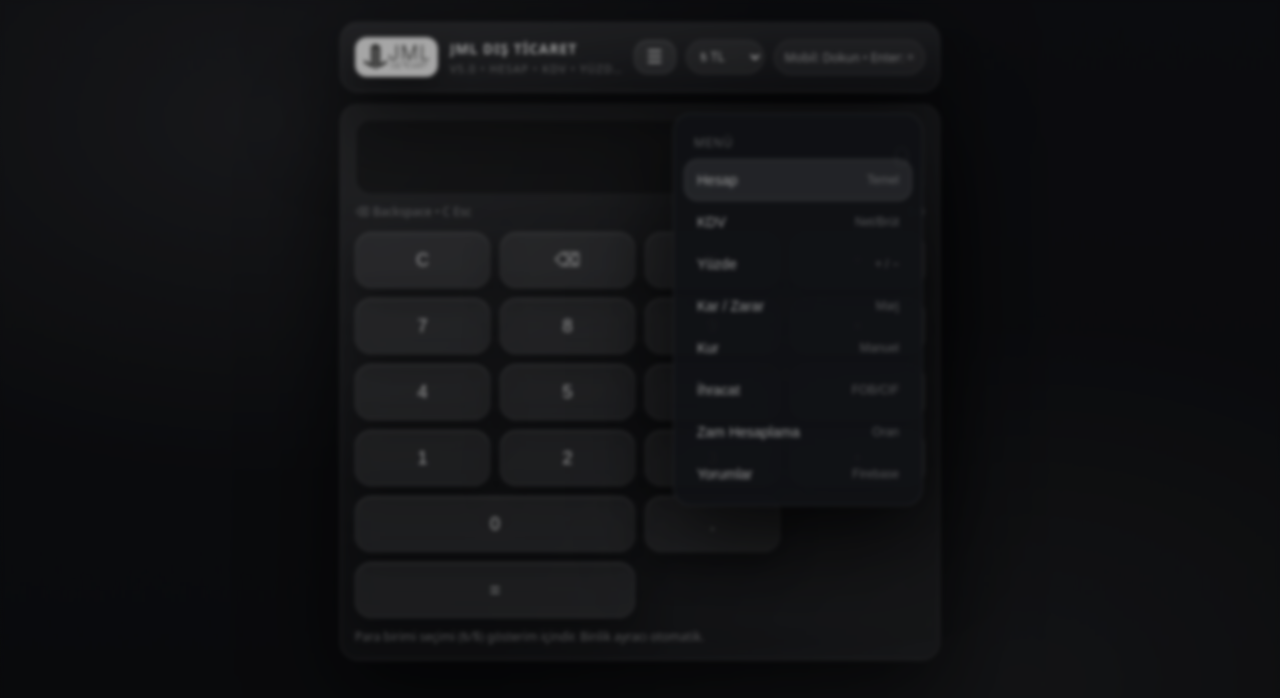
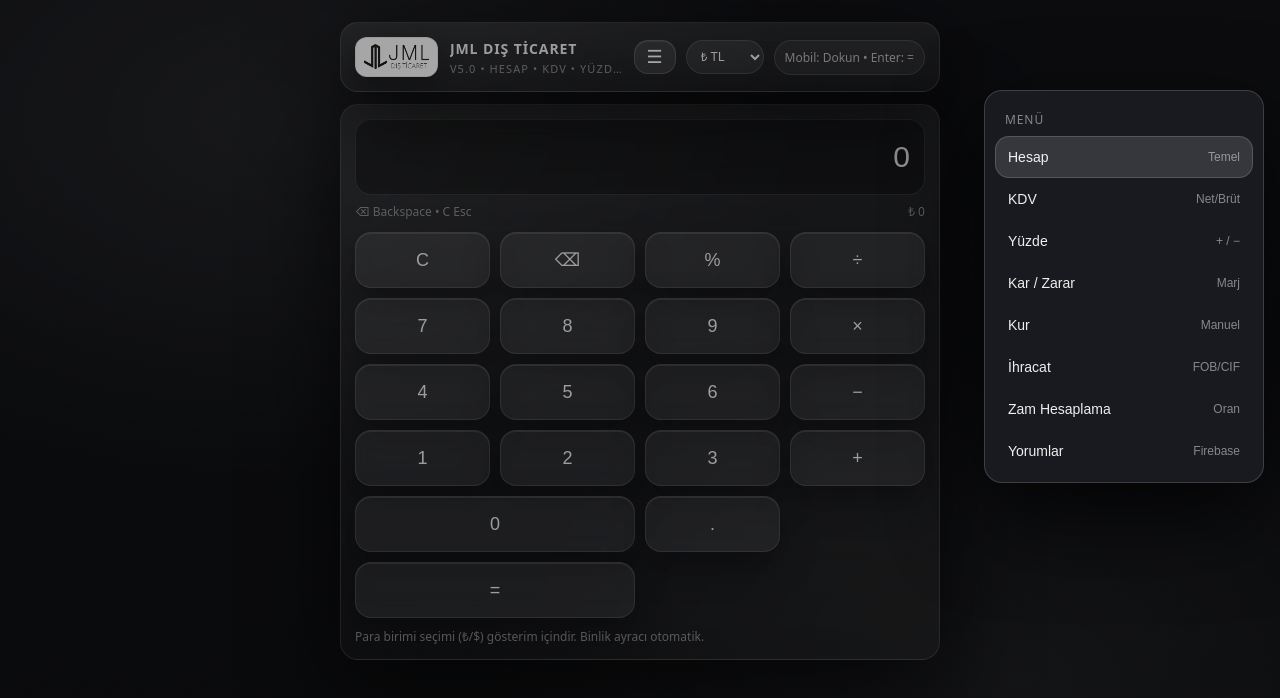
Before and after one commit to alikural0/jml-hesap, a plain HTML site: page index.html in a window 1280 px wide. Both pictures are taken after a click on the button "Menü". Drawn offline with Linux system fonts and the light colour scheme; no server answers.

Commit message:
index.html

```diff
--- a/index.html
+++ b/index.html
@@ -14,8 +14,6 @@
     :root{
       --bg:#111216;
       --bg2:#0e0f12;
-      --card:rgba(255,255,255,.075);
-      --card2:rgba(255,255,255,.04);
       --stroke:rgba(255,255,255,.16);
       --stroke2:rgba(255,255,255,.12);
       --text:rgba(255,255,255,.93);
@@ -51,13 +49,13 @@
 
     .topbar{
       position:relative;
+      z-index:10;
       display:flex; align-items:center; justify-content:space-between; gap:10px;
       padding:14px;
       border-radius:var(--r);
       background:linear-gradient(180deg, rgba(255,255,255,.10), rgba(255,255,255,.04));
       border:1px solid var(--stroke2);
       box-shadow:var(--shadow);
-      z-index: 120;
       backdrop-filter: blur(16px);
       -webkit-backdrop-filter: blur(16px);
     }
@@ -119,63 +117,6 @@
       white-space:nowrap;
       user-select:none;
     }
-
-    .menuBackdrop{
-      display:none;
-      position:fixed; inset:0;
-      background:rgba(0,0,0,.35);
-      backdrop-filter: blur(2px);
-      z-index:110;
-    }
-    .menuBackdrop.open{display:block}
-
-    .menu{
-      position:fixed;
-      top:90px;
-      right:16px;
-      width:250px;
-      padding:10px;
-      border-radius:18px;
-      background:rgba(26,28,33,.96);
-      border:1px solid var(--stroke2);
-      box-shadow:0 34px 90px rgba(0,0,0,.75);
-      backdrop-filter: blur(16px);
-      -webkit-backdrop-filter: blur(16px);
-      display:none;
-      z-index:130;
-    }
-    .menu.open{display:block}
-    .menu .mTitle{
-      padding:10px 10px 8px;
-      font-size:12px;
-      color:var(--muted2);
-      letter-spacing:.9px;
-      text-transform:uppercase;
-    }
-    .menu button{
-      width:100%;
-      padding:12px 12px;
-      border-radius:14px;
-      border:1px solid transparent;
-      background:transparent;
-      color:var(--text);
-      text-align:left;
-      font-size:14px;
-      cursor:pointer;
-      display:flex;
-      align-items:center;
-      justify-content:space-between;
-      gap:10px;
-    }
-    .menu button:hover{
-      background:rgba(255,255,255,.09);
-      border-color:rgba(255,255,255,.10);
-    }
-    .menu button.active{
-      background:rgba(255,255,255,.13);
-      border-color:rgba(255,255,255,.16);
-    }
-    .menu small{color:var(--muted2); font-size:12px}
 
     .card{
       border-radius:var(--r);
@@ -284,19 +225,75 @@
     .listItem{border-bottom:1px solid rgba(255,255,255,.08); padding:10px 0}
     .listItem:last-child{border-bottom:none}
 
+    /* ✅ MENÜ + BACKDROP (Kesin çözüm) */
+    .menuBackdrop{
+      display:none;
+      position:fixed;
+      inset:0;
+      background:rgba(0,0,0,.35);
+      z-index:9998;
+    }
+    .menuBackdrop.open{display:block}
+
+    .menu{
+      display:none;
+      position:fixed;
+      top:90px;
+      right:16px;
+      width:min(280px,92vw);
+      padding:10px;
+      border-radius:18px;
+      background:rgba(26,28,33,.96);
+      border:1px solid rgba(255,255,255,.16);
+      box-shadow:0 34px 90px rgba(0,0,0,.75);
+      backdrop-filter: blur(16px);
+      -webkit-backdrop-filter: blur(16px);
+      z-index:9999;
+    }
+    .menu.open{display:block}
+    .menu .mTitle{
+      padding:10px 10px 8px;
+      font-size:12px;
+      color:var(--muted2);
+      letter-spacing:.9px;
+      text-transform:uppercase;
+    }
+    .menu button{
+      width:100%;
+      padding:12px 12px;
+      border-radius:14px;
+      border:1px solid transparent;
+      background:transparent;
+      color:var(--text);
+      text-align:left;
+      font-size:14px;
+      cursor:pointer;
+      display:flex;
+      align-items:center;
+      justify-content:space-between;
+      gap:10px;
+    }
+    .menu button:hover{
+      background:rgba(255,255,255,.09);
+      border-color:rgba(255,255,255,.10);
+    }
+    .menu button.active{
+      background:rgba(255,255,255,.13);
+      border-color:rgba(255,255,255,.16);
+    }
+    .menu small{color:var(--muted2); font-size:12px}
+
     @media (max-width:420px){
       .brand img{height:36px}
       .chip{display:none}
       .screen{font-size:26px; height:72px}
       button.key{height:54px}
-      .menu{right:10px; width:min(92vw, 280px)}
+      .menu{right:10px}
     }
   </style>
 </head>
 
 <body>
-  <div class="menuBackdrop" id="menuBackdrop"></div>
-
   <div class="wrap">
     <div class="topbar">
       <div class="brand">
@@ -314,19 +311,6 @@
           <option value="USD">$ USD</option>
         </select>
         <div class="chip">Mobil: Dokun • Enter: =</div>
-      </div>
-
-      <!-- Menü -->
-      <div class="menu" id="menu">
-        <div class="mTitle">Menü</div>
-        <button data-tab="calc" class="active">Hesap <small>Temel</small></button>
-        <button data-tab="kdv">KDV <small>Net/Brüt</small></button>
-        <button data-tab="pct">Yüzde <small>+ / −</small></button>
-        <button data-tab="profit">Kar / Zarar <small>Marj</small></button>
-        <button data-tab="fx">Kur <small>Manuel</small></button>
-        <button data-tab="export">İhracat <small>FOB/CIF</small></button>
-        <button data-tab="raise">Zam Hesaplama <small>Oran</small></button>
-        <button data-tab="comments">Yorumlar <small>Firebase</small></button>
       </div>
     </div>
 
@@ -489,7 +473,7 @@
         <div class="hint">CFR = FOB + Navlun • CIF = CFR + Sigorta</div>
       </div>
 
-      <!-- ZAM HESAPLAMA -->
+      <!-- ZAM -->
       <div class="panel" id="panel-raise">
         <div class="row">
           <input id="oldSalary" class="field" type="text" inputmode="decimal" placeholder="Mevcut maaş" />
@@ -500,7 +484,8 @@
         </div>
         <div class="out" id="raiseOut">Maaşları gir.</div>
         <div class="hint">
-          %20: “Ağanın Eli tutulmaz” • %30+: “Personel mutlu, enflasyon düşünsün” • %40+: “Personel çıldırdı ofisten çıkmıyor” • %50+: “Moris bey iyi misiniz?”
+          %20: “Ağanın Eli tutulmaz” • %30+: “Personel mutlu, enflasyon düşünsün”
+          • %40+: “Personel çıldırdı ofisten çıkmıyor” • %50+: “Moris bey iyi misiniz?”
         </div>
       </div>
 
@@ -523,6 +508,21 @@
     </div>
   </div>
 
+  <!-- ✅ Backdrop + Menu BODY EN ALTTA -->
+  <div class="menuBackdrop" id="menuBackdrop"></div>
+
+  <div class="menu" id="menu">
+    <div class="mTitle">Menü</div>
+    <button data-tab="calc" class="active">Hesap <small>Temel</small></button>
+    <button data-tab="kdv">KDV <small>Net/Brüt</small></button>
+    <button data-tab="pct">Yüzde <small>+ / −</small></button>
+    <button data-tab="profit">Kar / Zarar <small>Marj</small></button>
+    <button data-tab="fx">Kur <small>Manuel</small></button>
+    <button data-tab="export">İhracat <small>FOB/CIF</small></button>
+    <button data-tab="raise">Zam Hesaplama <small>Oran</small></button>
+    <button data-tab="comments">Yorumlar <small>Firebase</small></button>
+  </div>
+
   <script src="./app.js" defer></script>
   <script type="module" src="./firebase-comments.js"></script>
 </body>
```
